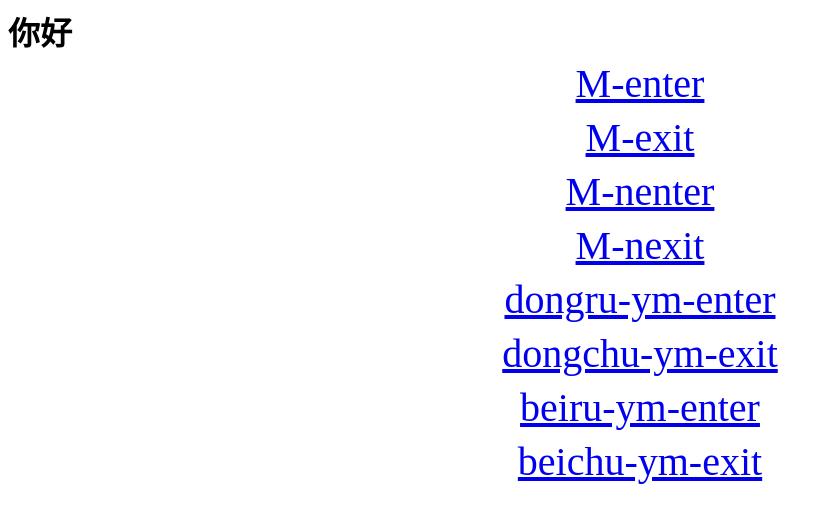
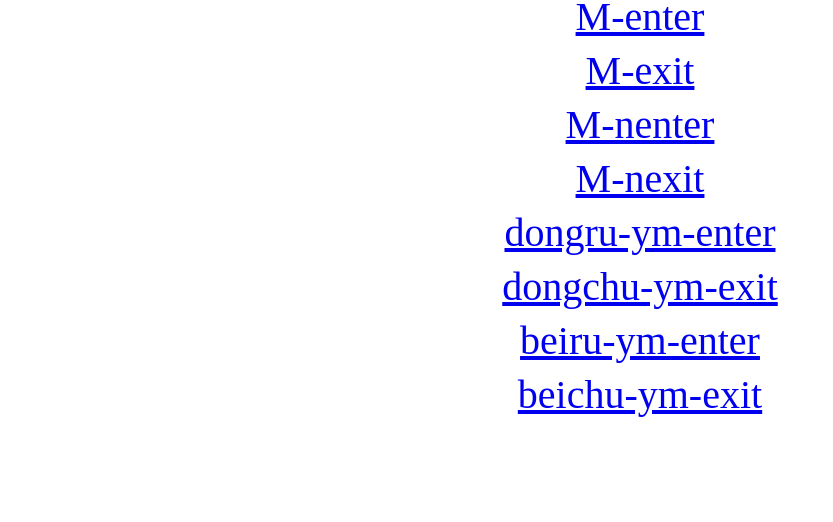
Before and after one commit to YX-MA/test1.github.io, a plain HTML site: page index.html in a window 1280 px wide. Shown: the whole page, without its empty margins (0-833 px from the left). Drawn offline with Linux system fonts and the light colour scheme.

Commit message:
Update index.html

```diff
--- a/index.html
+++ b/index.html
@@ -1,4 +1,4 @@
-<h1>你好</h1>
+
 <html>
     <head>
         <title> 郑州大学中台 </title>
```
